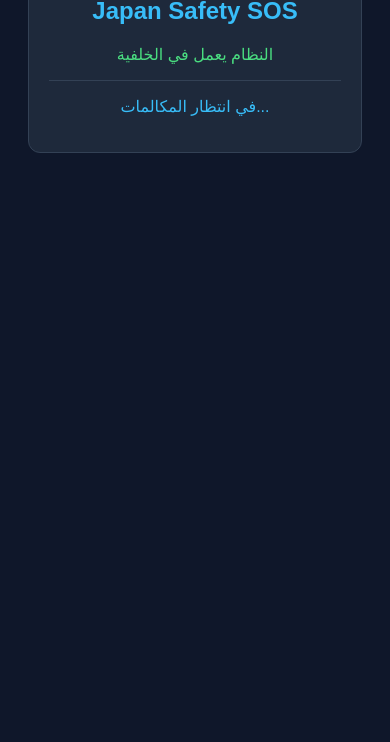
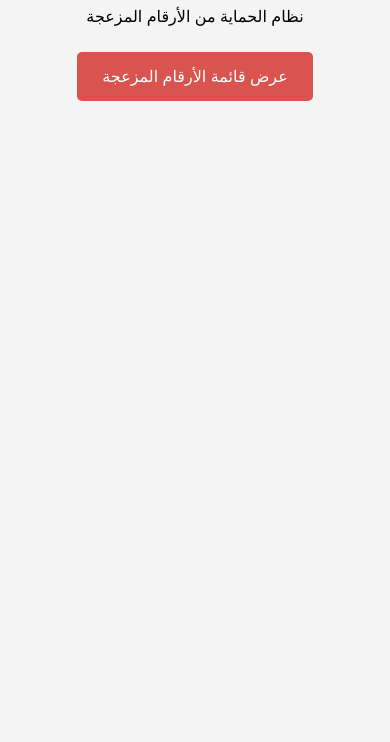
Before and after one commit to zkimtar-ops/Nospamjp, a website: page www/index.html in a window 390 px wide. Shown: the part 102-844 px from the top of the page. Drawn offline with Linux system fonts and the light colour scheme; some packages are replaced by stand-ins of ours.

Commit message:
Update index.html

```diff
--- a/www/index.html
+++ b/www/index.html
@@ -4,23 +4,28 @@
     <meta charset="utf-8">
     <meta name="viewport" content="initial-scale=1, width=device-width, viewport-fit=cover">
     <title>SOS Japan Pro</title>
+    <link rel="stylesheet" href="css/index.css">
     <style>
-        body { font-family: sans-serif; text-align: center; padding: 20px; background: #0f172a; color: #38bdf8; }
-        .status-card { background: #1e293b; padding: 20px; border-radius: 12px; border: 1px solid #334155; margin-top: 30px; }
-        .green { color: #4ade80; }
+        body { font-family: sans-serif; text-align: center; padding: 20px; background-color: #f4f4f4; }
+        .btn { background: #d9534f; color: white; border: none; padding: 15px 25px; border-radius: 5px; cursor: pointer; font-size: 16px; margin: 10px; }
+        #spamList { margin-top: 20px; text-align: left; background: white; border-radius: 8px; padding: 10px; display: none; box-shadow: 0 2px 5px rgba(0,0,0,0.1); }
+        .spam-item { padding: 10px; border-bottom: 1px solid #eee; display: flex; justify-content: space-between; }
+        .spam-item:last-child { border-bottom: none; }
     </style>
 </head>
 <body>
-    <div class="status-card">
-        <h2>Japan Safety SOS</h2>
-        <p id="status" class="green">النظام يعمل في الخلفية</p>
-        <hr style="border:0; border-top:1px solid #334155;">
-        <p id="call-log">في انتظار المكالمات...</p>
+    <h1>🇯🇵 SOS Japan Pro</h1>
+    <p>نظام الحماية من الأرقام المزعجة</p>
+
+    <button class="btn" id="toggleSpamBtn">عرض قائمة الأرقام المزعجة</button>
+
+    <div id="spamList">
+        <h3 style="text-align: center;">القائمة السوداء الحالية</h3>
+        <div id="listContainer">جاري التحميل...</div>
     </div>
 
     <script src="https://www.gstatic.com/firebasejs/9.0.0/firebase-app-compat.js"></script>
     <script src="https://www.gstatic.com/firebasejs/9.0.0/firebase-database-compat.js"></script>
-
     <script src="cordova.js"></script>
     <script src="js/index.js"></script>
 </body>
```
